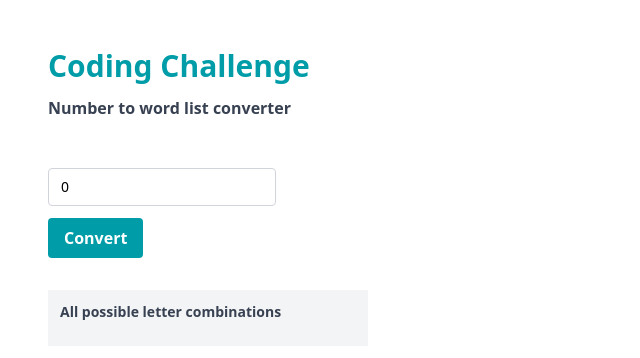
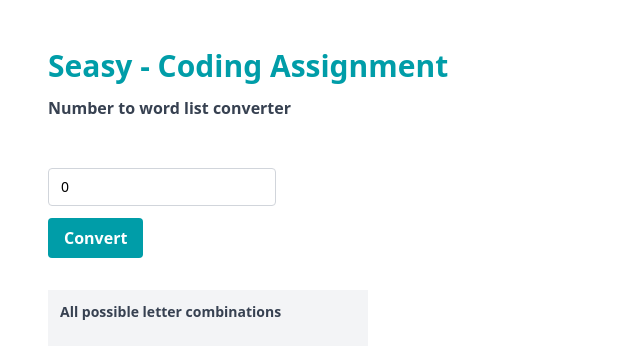
Before and after one commit to CarinaWolli/number-to-word-list-converter, a Next.js app: page / in a window 1280 px wide. Shown: the top 358 px of the page, without its empty margins (0-640 px from the left). Built offline with nearby package versions, Linux system fonts and the light colour scheme.

Commit message:
change title to seasy - coding assignment

```diff
--- a/pages/index.tsx
+++ b/pages/index.tsx
@@ -27,7 +27,7 @@ export default function Index() {
 
   return (
     <div>
-      <h1 className="mb-3 text-3xl font-bold text-seasy">Coding Challenge</h1>
+      <h1 className="mb-3 text-3xl font-bold text-seasy">Seasy - Coding Assignment</h1>
       <h2 className="font-bold text-gray-700 text">Number to word list converter</h2>
       <form className="mt-12 space-y-3" onSubmit={convertNumberToWordList}>
         <input
```
